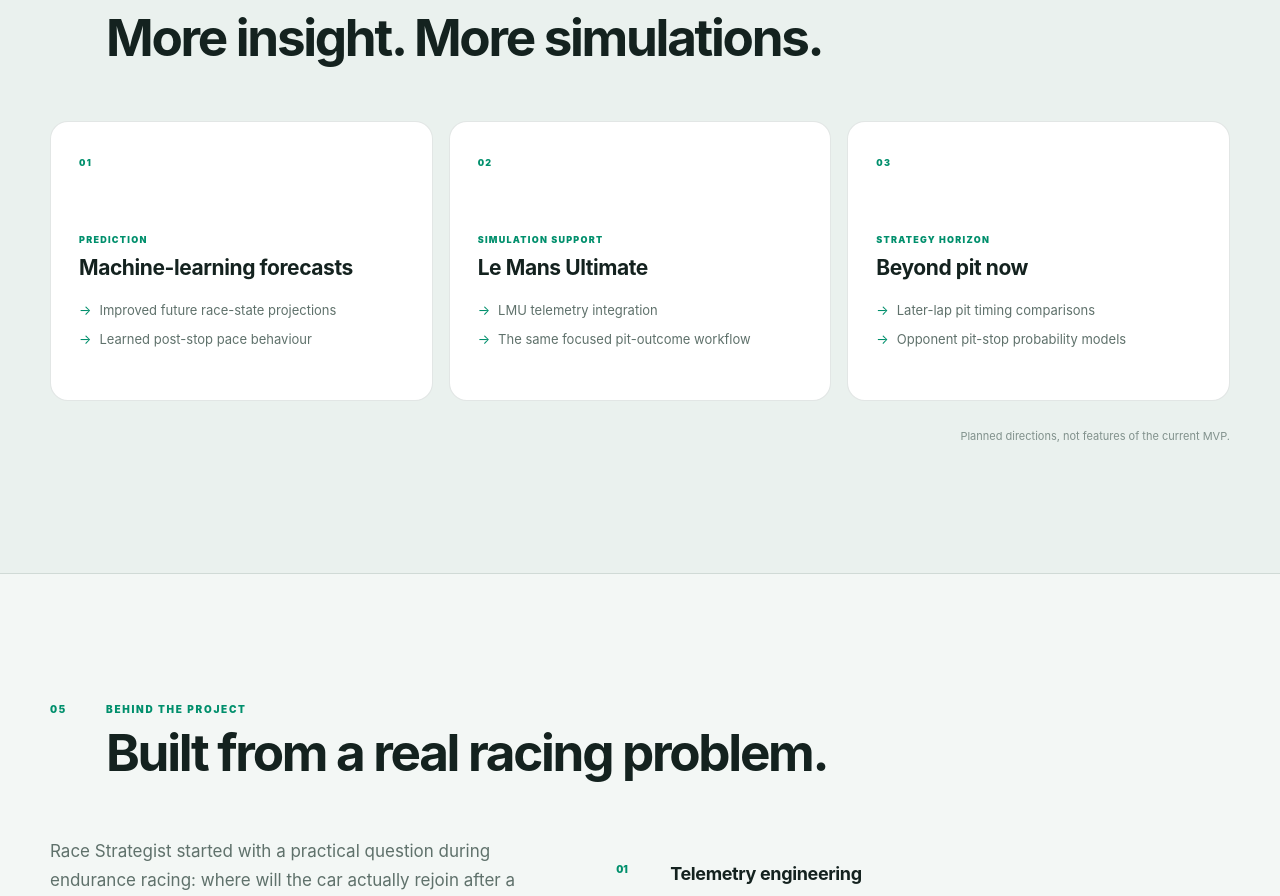
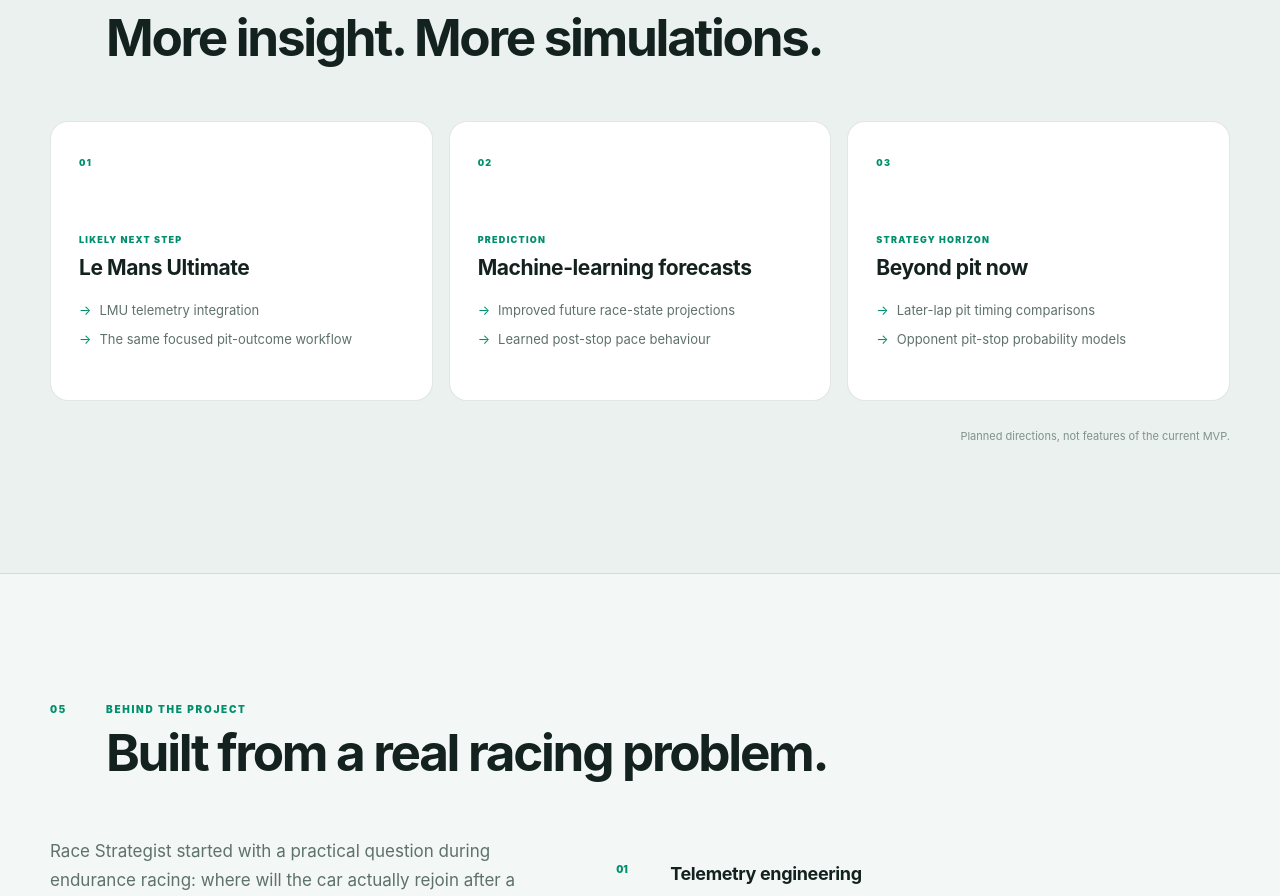
Before and after one commit to 37Marco/Race-Strategist-Page, a React (Vite) app: page / in a window 1280 px wide. Shown: the part 3323-4219 px from the top of the page. Built offline with nearby package versions, Linux system fonts and the light colour scheme.

Commit message:
refactor: clarify future development priorities

```diff
--- a/src/App.tsx
+++ b/src/App.tsx
@@ -348,20 +348,20 @@ function App() {
             <div className="future-grid">
               <article>
                 <span>01</span>
+                <p>Likely next step</p>
+                <h3>Le Mans Ultimate</h3>
+                <ul>
+                  <li>LMU telemetry integration</li>
+                  <li>The same focused pit-outcome workflow</li>
+                </ul>
+              </article>
+              <article>
+                <span>02</span>
                 <p>Prediction</p>
                 <h3>Machine-learning forecasts</h3>
                 <ul>
                   <li>Improved future race-state projections</li>
                   <li>Learned post-stop pace behaviour</li>
-                </ul>
-              </article>
-              <article>
-                <span>02</span>
-                <p>Simulation support</p>
-                <h3>Le Mans Ultimate</h3>
-                <ul>
-                  <li>LMU telemetry integration</li>
-                  <li>The same focused pit-outcome workflow</li>
                 </ul>
               </article>
               <article>
--- a/src/styles.css
+++ b/src/styles.css
@@ -555,14 +555,6 @@ h2 {
   border: 1px solid var(--line);
   border-radius: 18px;
   background: linear-gradient(145deg, var(--surface), var(--background-soft));
-  transition:
-    border-color 160ms ease,
-    transform 160ms ease;
-}
-
-.capability-grid article:hover {
-  border-color: var(--line-strong);
-  transform: translateY(-3px);
 }
 
 .capability-grid article > span {
```
